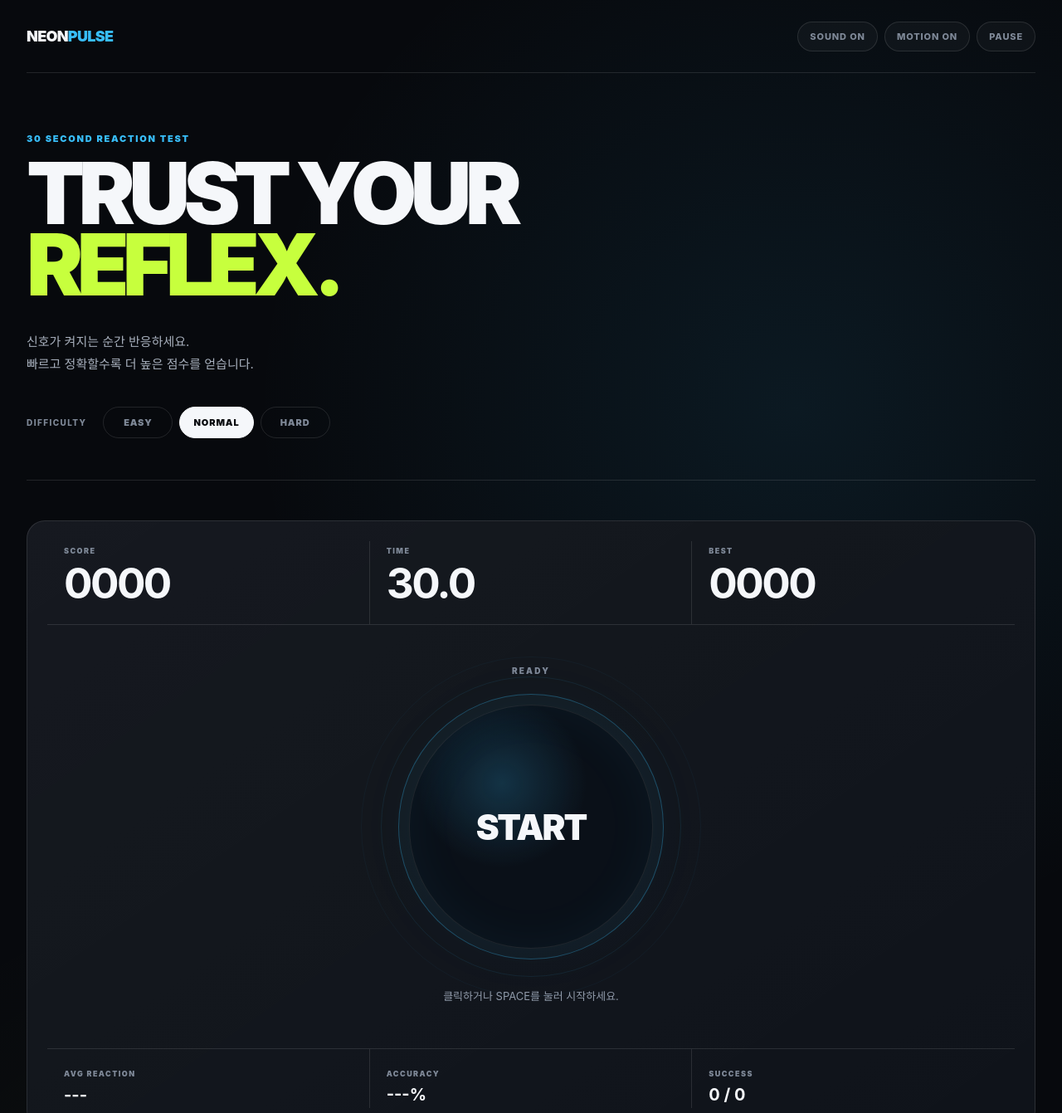
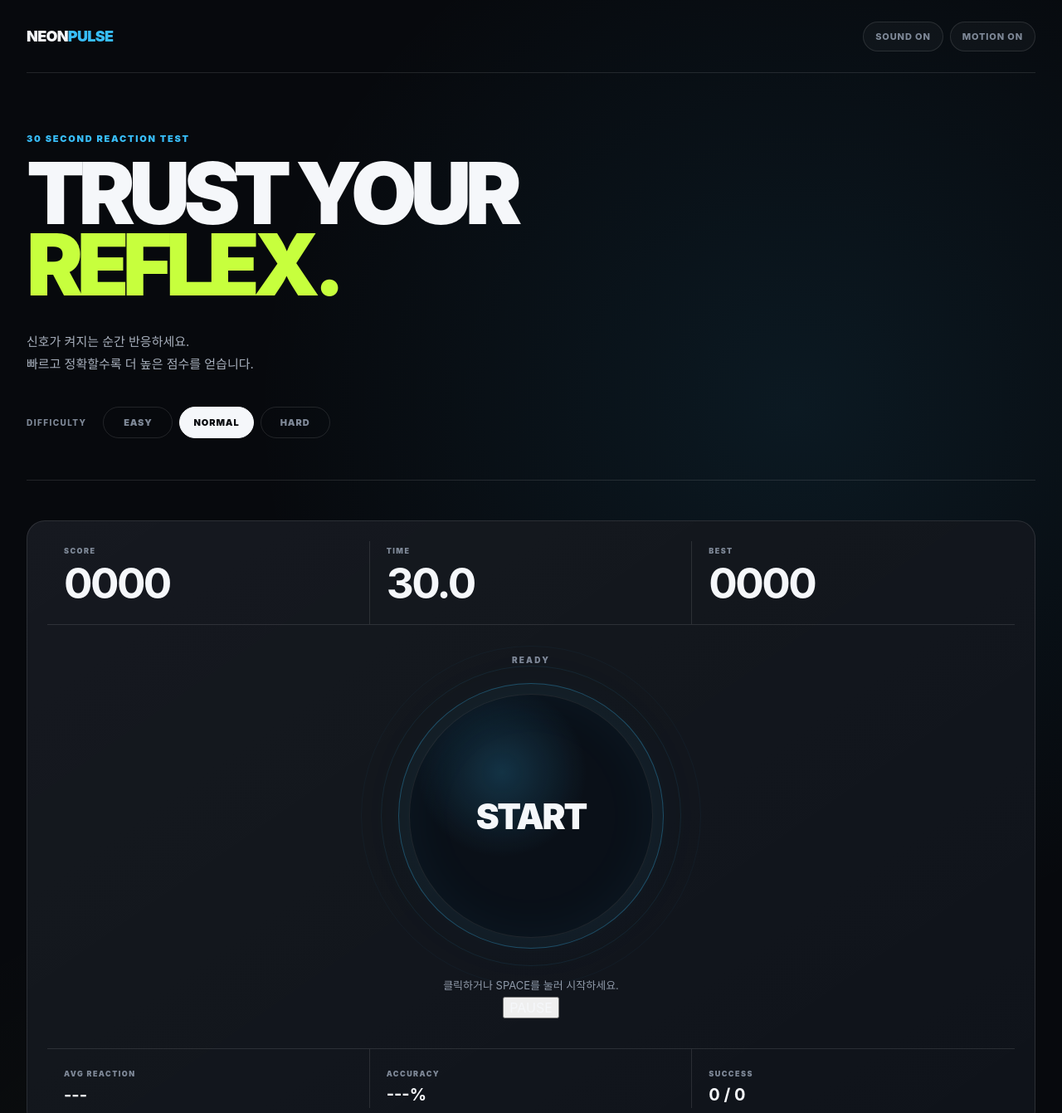
Before and after one commit to hongbin9305/neon-pulse, a plain HTML site: page index.html in a window 1280 px wide. Shown: the top 1341 px of the page at 83% size. Drawn offline with Linux system fonts and the light colour scheme.

Commit message:
Move pause button to game area

```diff
--- a/index.html
+++ b/index.html
@@ -27,9 +27,6 @@
           MOTION ON
         </button>
 
-        <button id="pauseToggle" type="button">
-          PAUSE
-        </button>
       </div>
     </header>
 
@@ -105,6 +102,9 @@
           클릭하거나 SPACE를 눌러 시작하세요.
         </p>
 
+        <button id="pauseToggle" class="pause-button" type="button">
+          PAUSE
+        </button>
       </div>
 
       <div class="stats">
```
